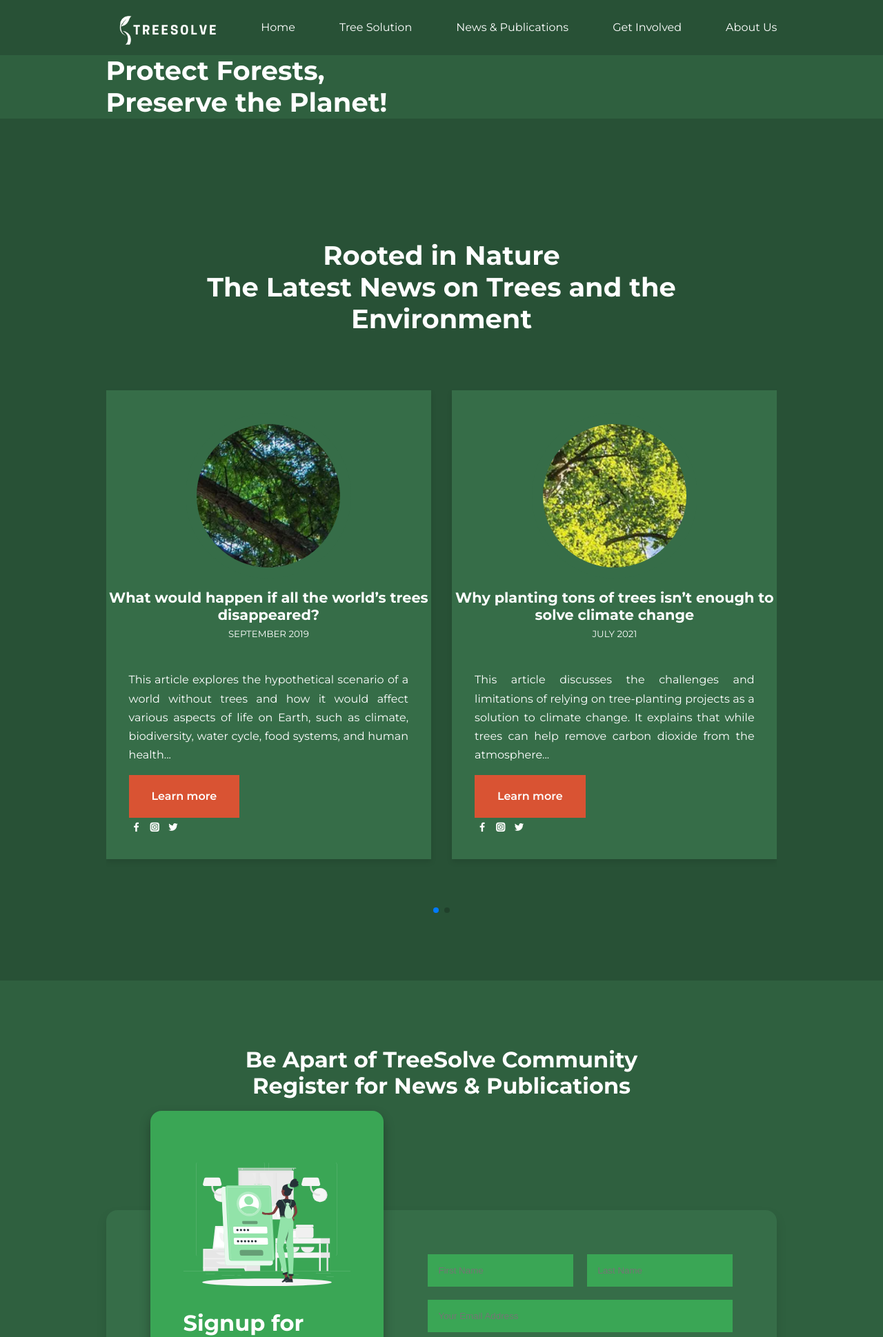
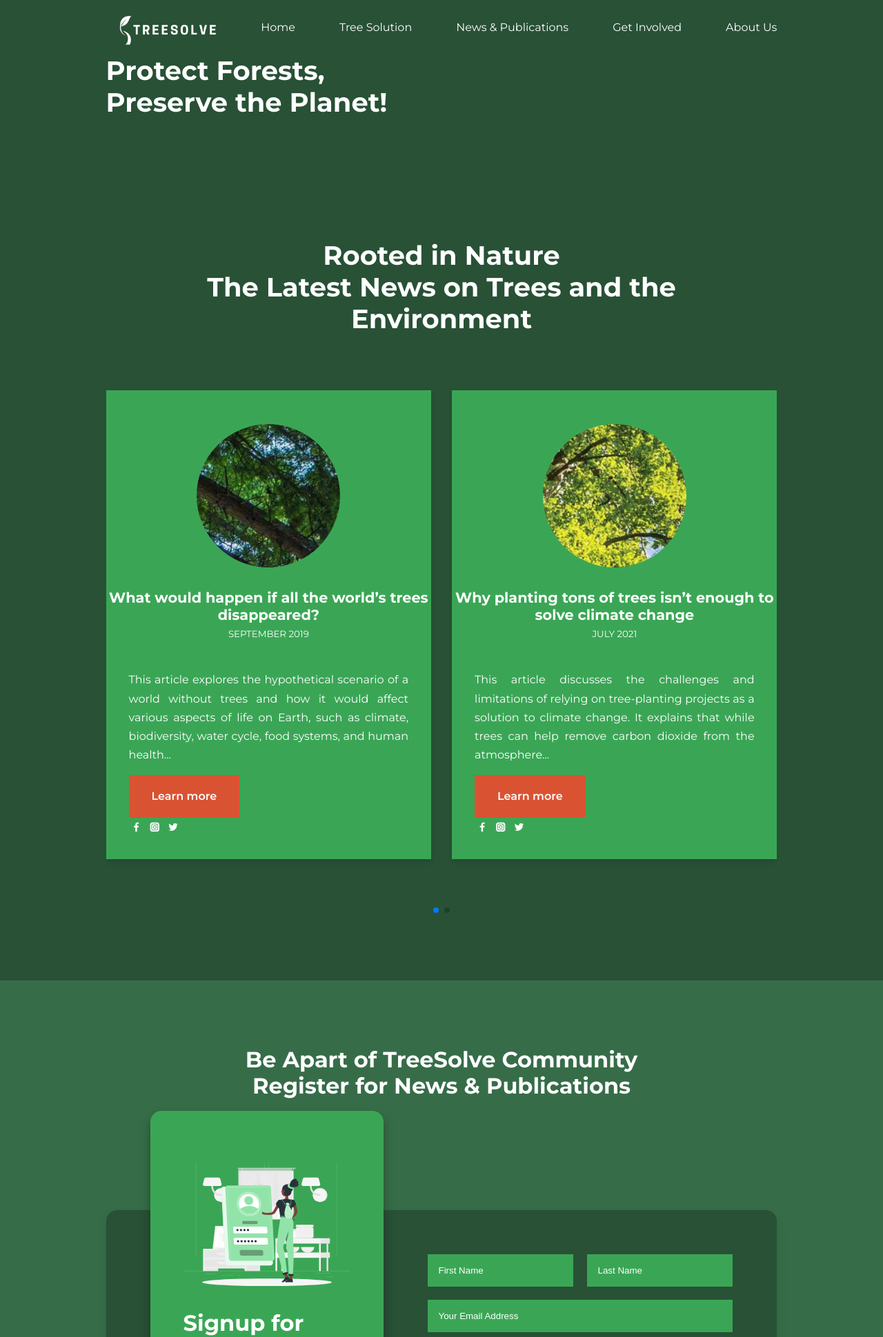
Before and after one commit to Aaron2k02/treesolve, a PHP site: the page made by src/news&publication-page.html in a window 1280 px wide. Shown: the top 1939 px of the page at 69% size. Run offline with PHP 8.4, Linux system fonts and the light colour scheme.

Commit message:
changes on pages background and text form color

```diff
--- a/src/css/news&publication-page.css
+++ b/src/css/news&publication-page.css
@@ -221,7 +221,7 @@
     height: auto;
     width: fit-content;
     margin-bottom: 5rem;
-    background: var(--color-bg1);
+    background: var(--color-bg);
 }
 
 .header-container{
@@ -257,7 +257,7 @@
 .experience{
     height: 10rem;
     padding-top: 2rem;
-    background: var(--color-bg2);
+    background: var(--color-primary);
     box-shadow: 0 0.25rem 0.5rem rgba(0, 0, 0, 0.1);
     transition: transform 0.3s ease;
     border: 1px solid transparent;
@@ -275,7 +275,7 @@
     border-radius: 50%;
     overflow: hidden;
     margin: 0 auto 1rem; /* 0 for top; auto for left rigt; 1 for bottom*/
-    border: 1rem solid var(--color-bg2);
+    border: 1rem solid var(--color-primary);
 }
 
 .profile-info{
@@ -284,7 +284,7 @@
 }
 
 .experince-info{
-    background: var(--color-bg2);
+    background: var(--color-primary);
     padding: 2rem;
     position: relative;
     text-align: justify;
@@ -327,14 +327,14 @@
 
 /*================================ END OF NEWS LETTER PAGE =================================*/
 .contact{
-    background: var(--color-bg1);
+    background: var(--color-bg2);
 }
 .contact h2{
     margin-bottom: 10rem;
 }
 
 .contact__container{
-    background-color: var(--color-bg2);
+    background-color: var(--color-bg);
     padding: 4rem;
     display: grid;
     grid-template-columns: 40% 60%;
@@ -389,6 +389,13 @@
     width: 50%;
 }
 
+input[type="text"]::placeholder,
+input[type="email"]::placeholder,
+textarea::placeholder {
+    color: #fff; /* set the placeholder color to white */
+}
+
+
 input,
 textarea{
     width: 100%;
@@ -403,12 +410,13 @@
     cursor: pointer;
     border-radius: 10%;
     padding: 1.3rem;
+    background-color: var(--color-danger);
 }
 
 /*================================ END OF NEWS FORM =================================*/
 
 .faqs{
-    background: var(--color-bg1);
+    background: var(--color-bg);
     box-shadow: inset 0 0 3rem rgba(0, 0, 0, 0.5);
 }
 
```
